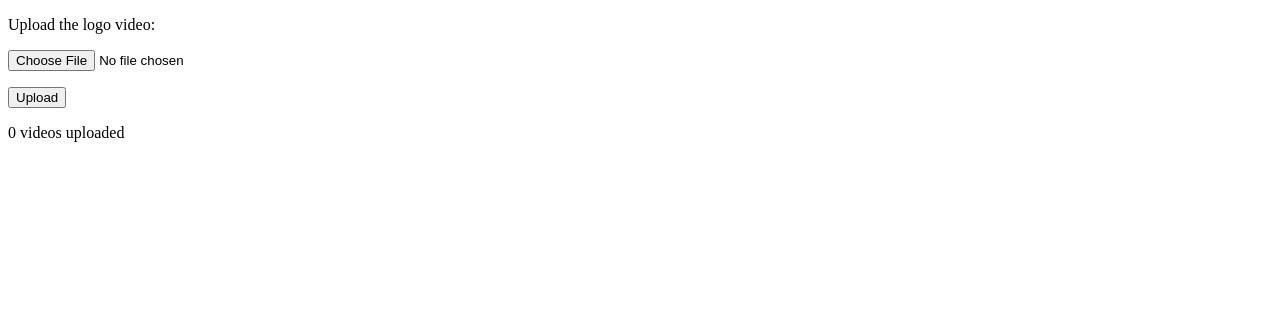
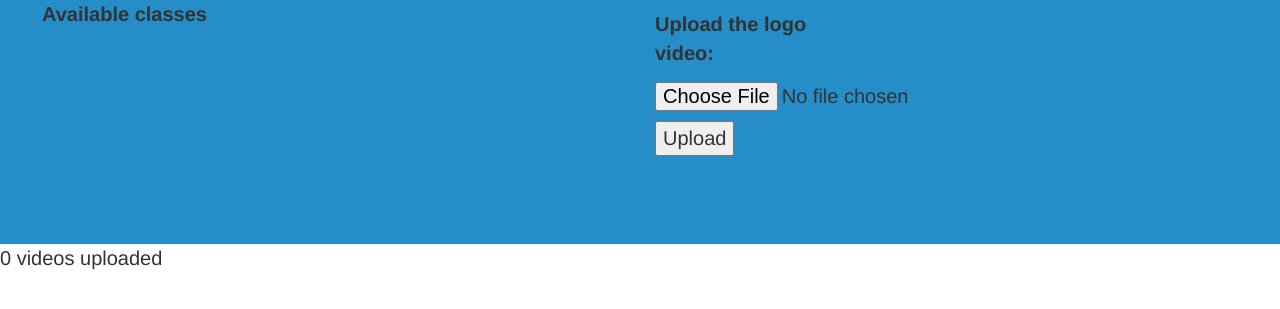
Before and after one commit to ppik/loxodon, a Django app: template logos/templates/index.html in a window 1280 px wide. Shown: the top 309 px of the page. Run offline with Django 3.2, Linux system fonts and the light colour scheme; the template is opened without the code that fills it: values that come from a table or form of the project are taken from there, others are empty; parts of the project's set-up code (start-up, migrations or seed data) failed here and were passed over; some libraries are stand-ins or nearby versions.

Commit message:
ui and run inference

```diff
--- a/logos/templates/index.html
+++ b/logos/templates/index.html
@@ -15,10 +15,70 @@
             text-align: left;
             padding: 8px;
         }
+        nav ul{height:200px; width:18%;}
+        nav ul{overflow:hidden; overflow-y:scroll;}
+        table {
+            border-style: groove;
+            border-color: light-blue;
+            border-width: 1px;
+            /* Permalink - use to edit and share this gradient: http://colorzilla.com/gradient-editor/#ffffff+30,d8f6ff+99 */
+background: rgb(255,255,255); /* Old browsers */
+background: -moz-linear-gradient(-45deg, rgba(255,255,255,1) 30%, rgba(216,246,255,1) 99%); /* FF3.6-15 */
+background: -webkit-linear-gradient(-45deg, rgba(255,255,255,1) 30%,rgba(216,246,255,1) 99%); /* Chrome10-25,Safari5.1-6 */
+background: linear-gradient(135deg, rgba(255,255,255,1) 30%,rgba(216,246,255,1) 99%); /* W3C, IE10+, FF16+, Chrome26+, Opera12+, Safari7+ */
+filter: progid:DXImageTransform.Microsoft.gradient( startColorstr='#ffffff', endColorstr='#d8f6ff',GradientType=1 ); /* IE6-9 fallback on horizontal gradient */
+        }
+        body {
+            font-family: Helvetica;
+
+        }
+        .fonts {
+            font-size: 20px;
+            padding-left: 42px;
+        }
+        p {
+            font-size: 20px;
+        }
+        #topofpage {
+
+/* Permalink - use to edit and share this gradient: http://colorzilla.com/gradient-editor/#258dc8+0,258dc8+100;Blue+Flat+%231 */
+background: rgb(37,141,200); /* Old browsers */
+background: -moz-linear-gradient(45deg, rgba(37,141,200,1) 0%, rgba(37,141,200,1) 100%); /* FF3.6-15 */
+background: -webkit-linear-gradient(45deg, rgba(37,141,200,1) 0%,rgba(37,141,200,1) 100%); /* Chrome10-25,Safari5.1-6 */
+background: linear-gradient(45deg, rgba(37,141,200,1) 0%,rgba(37,141,200,1) 100%); /* W3C, IE10+, FF16+, Chrome26+, Opera12+, Safari7+ */
+filter: progid:DXImageTransform.Microsoft.gradient( startColorstr='#258dc8', endColorstr='#258dc8',GradientType=1 ); /* IE6-9 fallback on horizontal gradient */
+        }
         </style>
+
+        <!-- Latest compiled and minified CSS -->
+<link rel="stylesheet" href="https://maxcdn.bootstrapcdn.com/bootstrap/3.3.7/css/bootstrap.min.css" integrity="sha384-BVYiiSIFeK1dGmJRAkycuHAHRg32OmUcww7on3RYdg4Va+PmSTsz/K68vbdEjh4u" crossorigin="anonymous">
+
+<!-- Optional theme -->
+<link rel="stylesheet" href="https://maxcdn.bootstrapcdn.com/bootstrap/3.3.7/css/bootstrap-theme.min.css" integrity="sha384-rHyoN1iRsVXV4nD0JutlnGaslCJuC7uwjduW9SVrLvRYooPp2bWYgmgJQIXwl/Sp" crossorigin="anonymous">
+
+<!-- Latest compiled and minified JavaScript -->
+<script src="https://maxcdn.bootstrapcdn.com/bootstrap/3.3.7/js/bootstrap.min.js" integrity="sha384-Tc5IQib027qvyjSMfHjOMaLkfuWVxZxUPnCJA7l2mCWNIpG9mGCD8wGNIcPD7Txa" crossorigin="anonymous"></script>
     </head>
 
     <body>
+    <div id="topofpage" class="row">
+        <div class="col-md-6">
+        <label class="fonts">Available classes</label>
+        <nav>
+            <ul>
+                <table class="table table-bordered table-hovered "cellspacing='0'>
+                    {% for class_name in classes %}
+                        <tr>
+                            <td>{{ class_name }}</td>
+                        </tr>
+                    {% endfor %}
+                </table>
+
+
+            </ul>
+        </nav>
+        </div>
+        <div class="col-md-2">
         <!-- Upload form. Note enctype attribute! -->
         <form action="{% url 'index' %}" method="post" enctype="multipart/form-data">
             {% csrf_token %}
@@ -33,9 +93,13 @@
 
             <p><input type="submit" value="Upload"/></p>
         </form>
+        </div>
+    </div>
+    <div class="row">
+        <div class="col-md-12">
         <!-- List of done logo analyzes -->
         {% if logoanalyzes %}
-            <table style="width:100%">
+            <table>
               <tr>
                 <th>Video name</th>
                 <th>Video</th>
@@ -60,6 +124,7 @@
         <p>0 videos uploaded</p>
         {% endif %}
 
+    </div></div>
 
     </body>
 
```
Also changed, not shown: logos/keras_run.py (added, +90 -0 lines), logos/views.py (+14 -3 lines), models/carnet-2017-11-11T10:34:24.282439.json (renamed from models/carnet-2017-11-11T14:57:39.955932-model.json).
